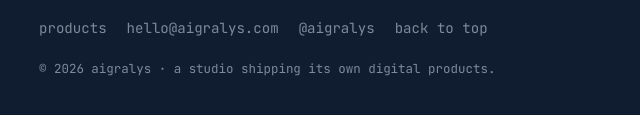
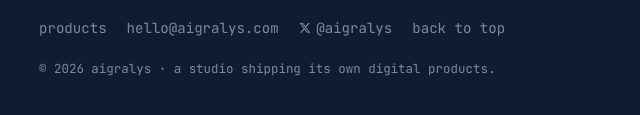
Before and after one commit to Mbpipe/aigralys.com, an Astro site: page / in a window 1280 px wide. Shown: the part 2296-2411 px from the top of the page, 201-841 px from the left. Built offline with nearby package versions, Linux system fonts and the light colour scheme; Astro itself is replaced by a stand-in of ours.

Commit message:
Footer: link a X (@aigralys) con rel=me, EN/ES

```diff
--- a/src/components/Footer.astro
+++ b/src/components/Footer.astro
@@ -21,7 +21,14 @@ const year = new Date().getFullYear();
     <nav class="footer__links mono" aria-label={t.footer.products}>
       <a href="#products">{t.footer.products}</a>
       <a href={`mailto:${MAIL}`}>{MAIL}</a>
-      <a href={X_URL} target="_blank" rel="me noopener" aria-label={t.footer.followX}>@aigralys</a>
+      <a class="footer__social" href={X_URL} target="_blank" rel="me noopener" aria-label={t.footer.followX}>
+        <svg class="footer__x" viewBox="0 0 24 24" aria-hidden="true" focusable="false"
+          ><path
+            fill="currentColor"
+            d="M18.244 2.25h3.308l-7.227 8.26 8.502 11.24H16.17l-5.214-6.817L4.99 21.75H1.68l7.73-8.835L1.254 2.25H8.08l4.713 6.231zm-1.161 17.52h1.833L7.084 4.126H5.117z"
+          ></path></svg
+        ><span>@aigralys</span>
+      </a>
       <a href="#main">{t.footer.backToTop}</a>
     </nav>
 
@@ -84,6 +91,18 @@ const year = new Date().getFullYear();
     color: var(--gold);
   }
 
+  .footer__social {
+    display: inline-flex;
+    align-items: center;
+    gap: 0.4em;
+  }
+  .footer__x {
+    width: 0.85em;
+    height: 0.85em;
+    display: block;
+    flex: none;
+  }
+
   .footer__legal {
     font-size: 0.78rem;
   }
```
